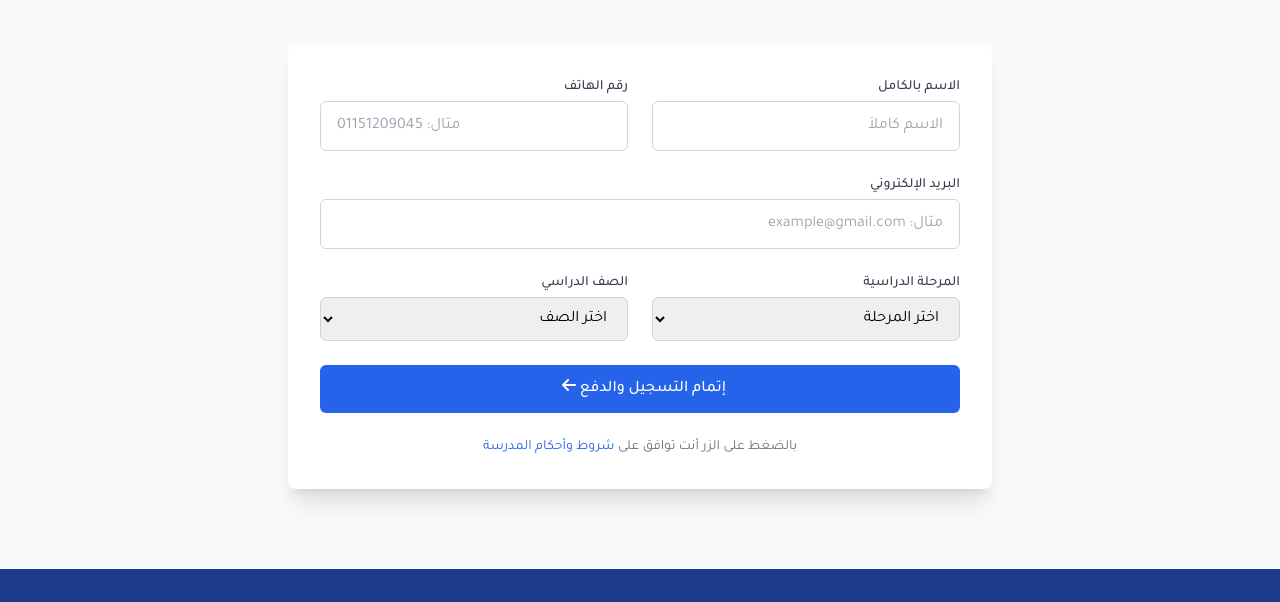
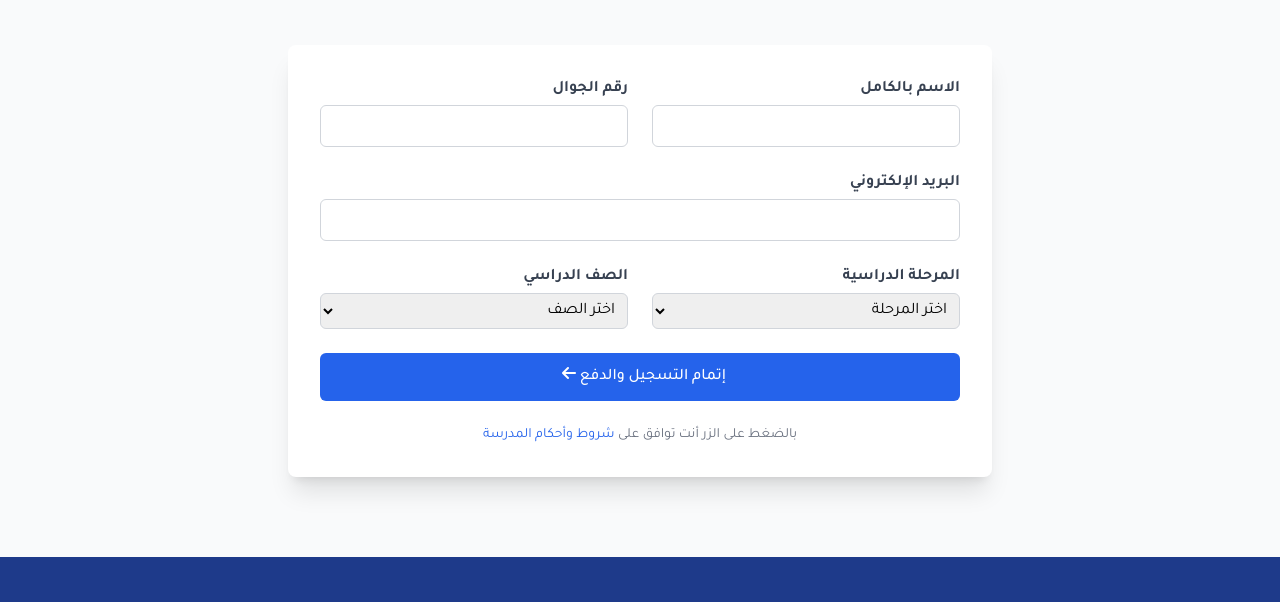
Before and after one commit to algeelschool/About, a plain HTML site: page index.html in a window 1280 px wide. Shown: the part 3314-3916 px from the top of the page. Drawn offline with nearby package versions, Linux system fonts and the light colour scheme.

Commit message:
Update index.html

```diff
--- a/index.html
+++ b/index.html
@@ -389,38 +389,43 @@
             </div>
 
             <div class="bg-white p-8 rounded-lg shadow-xl">
-                <form class="space-y-6">
-                    <div class="grid md:grid-cols-2 gap-6">
+                <!-- Form using Tailwind -->
+               <form class="space-y-6" action="https://formspree.io/f/xwpbvgnz" method="POST" class="max-w-md mx-auto bg-white p-6 rounded-xl shadow-md space-y-4">
+                <DIv class="grid md:grid-cols-2 gap-6">
+                    <div >
+                        <label class="block text-gray-700 font-bold">الاسم بالكامل</label>
+                        <input type="text" name="الاسم" required class="w-full mt-1 p-2 border border-gray-300 rounded-md">
+                     </div>
+
                     <div>
-                            <label for="fullname" class="block text-sm font-medium text-gray-700 mb-1">الاسم بالكامل</label>
-                            <input type="text" id="fullname" class="w-full px-4 py-3 border border-gray-300 rounded-md focus:ring-blue-500 focus:border-blue-500" placeholder="الاسم كاملاً">
+                        <label class="block text-gray-700 font-bold">رقم الجوال</label>
+                        <input type="tel" name="رقم الجوال" required class="w-full mt-1 p-2 border border-gray-300 rounded-md">
                     </div>
+                </DIv>
+
                 <div>
-                            <label for="phone" class="block text-sm font-medium text-gray-700 mb-1">رقم الهاتف</label>
-                            <input type="tel" id="phone" class="w-full px-4 py-3 border border-gray-300 rounded-md focus:ring-blue-500 focus:border-blue-500" placeholder="مثال: 01151209045">
-                        </div>
-                    </div>
-                    <div>
-                        <label for="email" class="block text-sm font-medium text-gray-700 mb-1">البريد الإلكتروني</label>
-                        <input type="email" id="email" class="w-full px-4 py-3 border border-gray-300 rounded-md focus:ring-blue-500 focus:border-blue-500" placeholder="مثال: example@gmail.com">
+                     <label class="block text-gray-700 font-bold">البريد الإلكتروني</label>
+                     <input type="email" name="البريد الإلكتروني" required class="w-full mt-1 p-2 border border-gray-300 rounded-md">
                 </div>
                 <div class="grid md:grid-cols-2 gap-6">
                     <div>
-                            <label for="stage" class="block text-sm font-medium text-gray-700 mb-1">المرحلة الدراسية</label>
-                            <select id="stage" class="w-full px-4 py-3 border border-gray-300 rounded-md focus:ring-blue-500 focus:border-blue-500">
-                                <option value="" disabled selected>اختر المرحلة</option>
-                                <option value="primary">المرحلة الابتدائية</option>
-                                <option value="intermediate">المرحلة المتوسطة</option>
-                                <option value="secondary">المرحلة الثانوية</option>
+                         <label class="block text-gray-700 font-bold">المرحلة الدراسية</label>
+                        <select id="grade" name="المرحلة الدراسية" required class="w-full mt-1 p-2 border border-gray-300 rounded-md">
+                            <option value="">اختر المرحلة</option>
+                            <option value="الابتدائية">الابتدائية</option>
+                            <option value="المتوسطة">المتوسطة</option>
+                            <option value="الثانوية">الثانوية</option>
                         </select>
                     </div>
+
                     <div>
-                            <label for="grade" class="block text-sm font-medium text-gray-700 mb-1">الصف الدراسي</label>
-                            <select id="grade" class="w-full px-4 py-3 border border-gray-300 rounded-md focus:ring-blue-500 focus:border-blue-500">
-                                <option value="" disabled selected>اختر الصف</option>
+                        <label class="block text-gray-700 font-bold">الصف الدراسي</label>
+                        <select id="class" name="الصف الدراسي" required class="w-full mt-1 p-2 border border-gray-300 rounded-md">
+                            <option value="">اختر الصف</option>
                         </select>
                     </div>
                 </div>
+
                 <div>
                     <button type="submit" class="w-full bg-blue-600 text-white py-3 px-4 rounded-md hover:bg-blue-700 focus:outline-none focus:ring-2 focus:ring-offset-2 focus:ring-blue-500 transition duration-300 font-medium">
                         إتمام التسجيل والدفع <i class="fas fa-arrow-left ml-2"></i>
@@ -430,6 +435,8 @@
                     بالضغط على الزر أنت توافق على <a href="#" class="text-blue-600 hover:underline">شروط وأحكام المدرسة</a>
                 </p>
              </form>
+
+
             </div>
         </div>
     </section>
@@ -500,28 +507,31 @@
             mobileMenu.classList.toggle('hidden');
         });
 
-        // Dynamic grade selection based on stage
-        const stageSelect = document.getElementById('stage');
-        const gradeSelect = document.getElementById('grade');
+       // Script for dynamic class update
 
-        const gradesByStage = {
-            primary: ['الصف الأول', 'الصف الثاني', 'الصف الثالث', 'الصف الرابع', 'الصف الخامس', 'الصف السادس'],
-            intermediate: ['الصف السابع', 'الصف الثامن', 'الصف التاسع'],
-            secondary: ['الصف الأول الثانوي', 'الصف الثاني الثانوي', 'الصف الثالث الثانوي']
+        const gradeSelect = document.getElementById("grade");
+        const classSelect = document.getElementById("class");
+
+        const classesByGrade = {
+          "الابتدائية": ["الأول", "الثاني", "الثالث", "الرابع", "الخامس", "السادس"],
+          "المتوسطة": ["الأول متوسط", "الثاني متوسط", "الثالث متوسط"],
+          "الثانوية": ["الأول ثانوي", "الثاني ثانوي", "الثالث ثانوي"]
         };
 
-        stageSelect.addEventListener('change', function() {
-            const selectedStage = this.value;
-            gradeSelect.innerHTML = '<option value="" disabled selected>اختر الصف</option>';
+        gradeSelect.addEventListener("change", function () {
+          const selectedGrade = this.value;
+          const classes = classesByGrade[selectedGrade] || [];
 
-            if (selectedStage && gradesByStage[selectedStage]) {
-                gradesByStage[selectedStage].forEach(grade => {
-                    const option = document.createElement('option');
-                    option.value = grade;
-                    option.textContent = grade;
-                    gradeSelect.appendChild(option);
+          // Clear current options
+          classSelect.innerHTML = '<option value="">اختر الصف</option>';
+
+          // Add new options
+          classes.forEach(cls => {
+            const option = document.createElement("option");
+            option.value = cls;
+            option.textContent = cls;
+            classSelect.appendChild(option);
           });
-            }
         });
     </script>
 </body>
```
Lines whose indentation alone changed are shown as unchanged.
